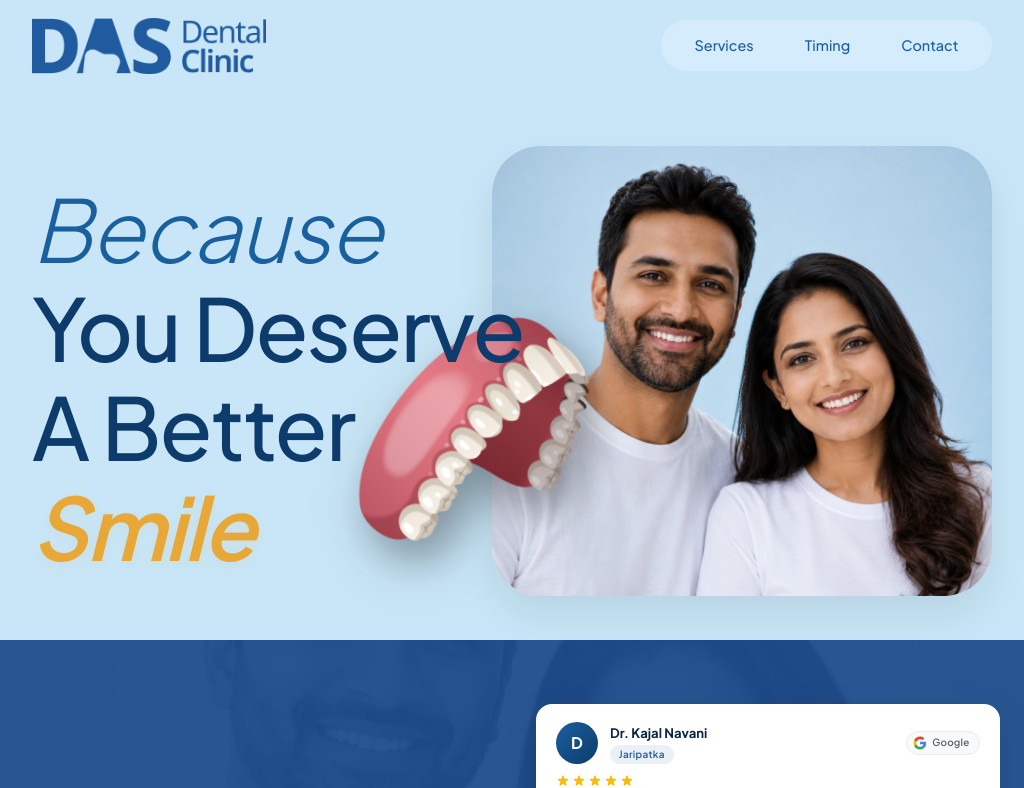
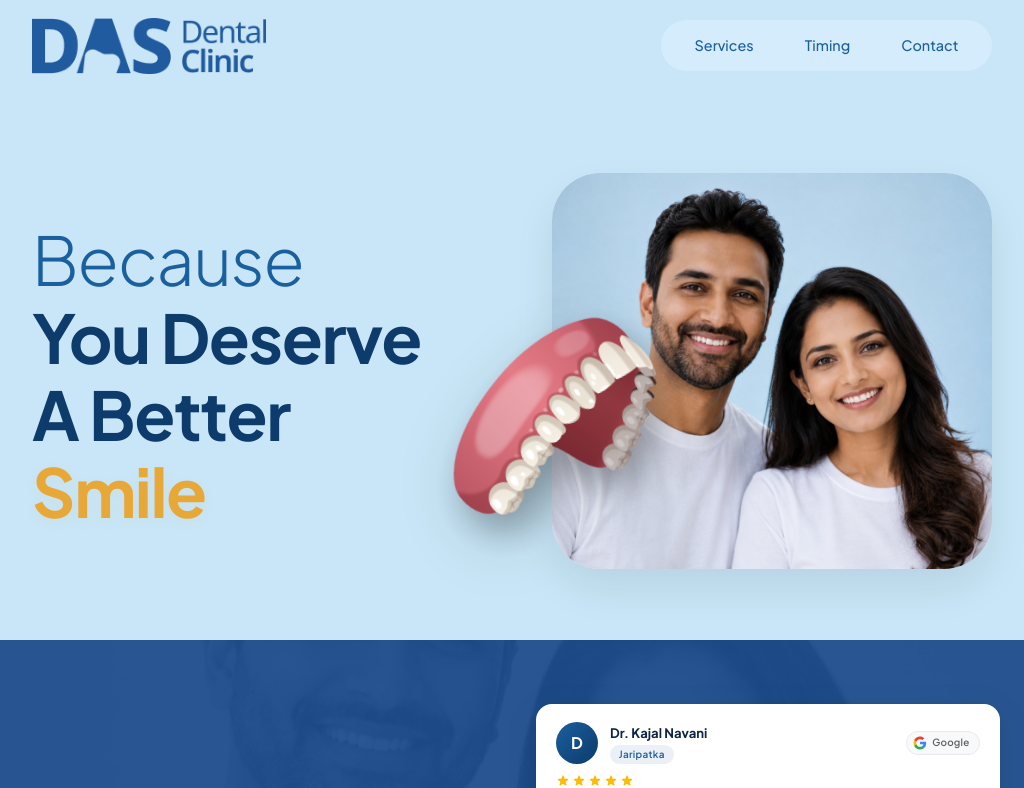
Before and after one commit to nitinsharmaji0911-ops/dr-das, a Next.js app: page / in a window 1024 px wide. Shown: the top 788 px of the page. Built offline with nearby package versions, Linux system fonts and the light colour scheme; a web font is replaced by a local one.

Commit message:
style: remove italics from hero title to match Figma layout and merge local updates

```diff
--- a/src/app/page.module.css
+++ b/src/app/page.module.css
@@ -34,7 +34,7 @@
 .heroTitle {
   font-family: 'Google Sans Flex', var(--font-sans);
   font-size: 5.4rem;
-  font-weight: 500;
+  font-weight: 700;
   color: var(--primary-dark);
   line-height: 1.15;
   letter-spacing: -0.02em;
@@ -44,15 +44,13 @@
 
 .heroLight {
   font-weight: 300;
-  font-style: italic;
   color: var(--primary);
 }
 
 .heroGold {
   color: var(--gold);
-  font-weight: 600;
-  font-style: italic;
-  text-shadow: 0 4px 12px rgba(232, 168, 56, 0.1);
+  font-weight: 700;
+  text-shadow: 0 4px 12px rgba(232, 168, 56, 0.08);
 }
 
 /* ─── Right container: holds photo card & denture ─── */
@@ -638,6 +636,21 @@
 /* ══════════════════════════════════════════
    RESPONSIVE
 ══════════════════════════════════════════ */
+@media (max-width: 1200px) and (min-width: 901px) {
+  .heroTitle {
+    font-size: 4.2rem;
+  }
+  .heroRight {
+    width: 440px;
+    height: 396px;
+  }
+  .heroDenture {
+    width: 300px;
+    left: -140px;
+    bottom: 15px;
+  }
+}
+
 @media (max-width: 900px) {
   .hero {
     height: auto;
--- a/src/app/page.tsx
+++ b/src/app/page.tsx
@@ -16,8 +16,8 @@ export default function Home() {
   const treatments = [
     { id: 'implant', name: 'Dental Implant', sub: 'Fixed Teeth', img: '/images/treat_implant.png' },
     { id: 'braces', name: 'Braces Treatment', sub: 'Tooth Coloured Braces', img: '/images/treat_braces.png' },
+    { id: 'aligner', name: 'Invisible Alliner', sub: 'Invisible Comfortable Accurate', img: '/images/treat_aligner.png' },
     { id: 'filling', name: 'Composit Filling', sub: 'Tooth Coloured Fillings', img: '/images/treat_filling.png' },
-    { id: 'aligner', name: 'Invisible Alliner', sub: 'Invisible Comfortable Accurate', img: '/images/treat_aligner.png' },
     { id: 'extraction', name: 'Tooth Extraction', sub: 'Painless Treatment', img: '/images/treat_extraction.png' },
     { id: 'rct', name: 'Root Canal Treatment', sub: '', img: '/images/treat_rct.png' },
   ];
--- a/src/components/Footer.module.css
+++ b/src/components/Footer.module.css
@@ -237,6 +237,18 @@
   color: rgba(255, 255, 255, 0.4);
 }
 
+.creditLink {
+  color: rgba(255, 255, 255, 0.6);
+  text-decoration: none;
+  font-weight: 500;
+  transition: all 0.2s ease;
+}
+
+.creditLink:hover {
+  color: var(--primary-light);
+  text-decoration: underline;
+}
+
 .legalLinks {
   display: flex;
   gap: 1.5rem;
--- a/src/components/Footer.tsx
+++ b/src/components/Footer.tsx
@@ -89,7 +89,15 @@ export default function Footer() {
         {/* Bottom Credits */}
         <div className={styles.bottomBar}>
           <p className={styles.copyright}>
-            &copy; {currentYear} Das Dental Clinic. All Rights Reserved. | Developed by Welurik Media
+            &copy; {currentYear} Das Dental Clinic. All Rights Reserved. | This website is designed by{' '}
+            <a
+              href="https://welurikmedia.com"
+              target="_blank"
+              rel="noopener noreferrer"
+              className={styles.creditLink}
+            >
+              Welurik Media
+            </a>
           </p>
           <div className={styles.legalLinks}>
             <Link href="/privacy">Privacy Policy</Link>
```
Also changed, not shown: public/images/Treatments.png (added).
